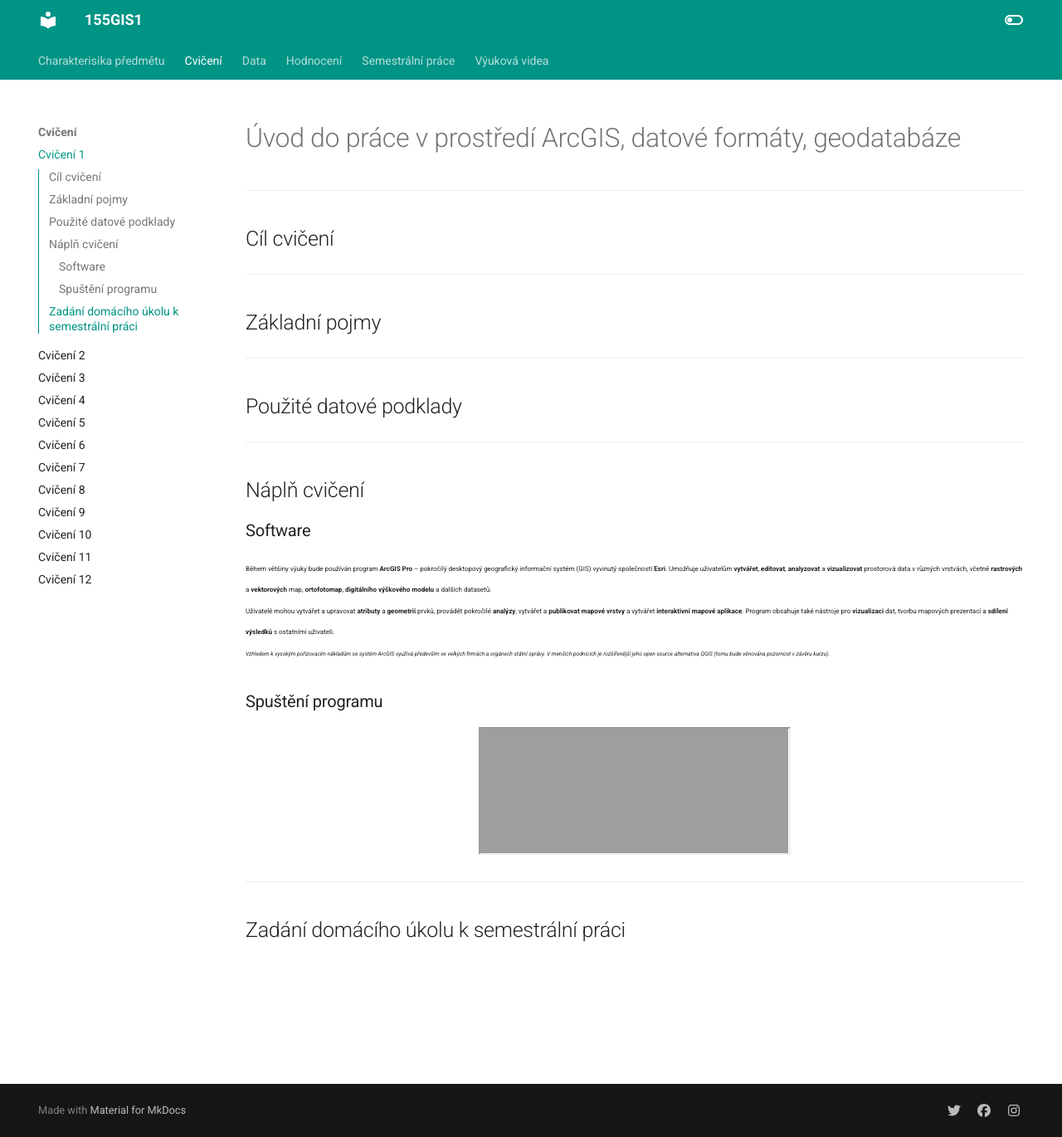
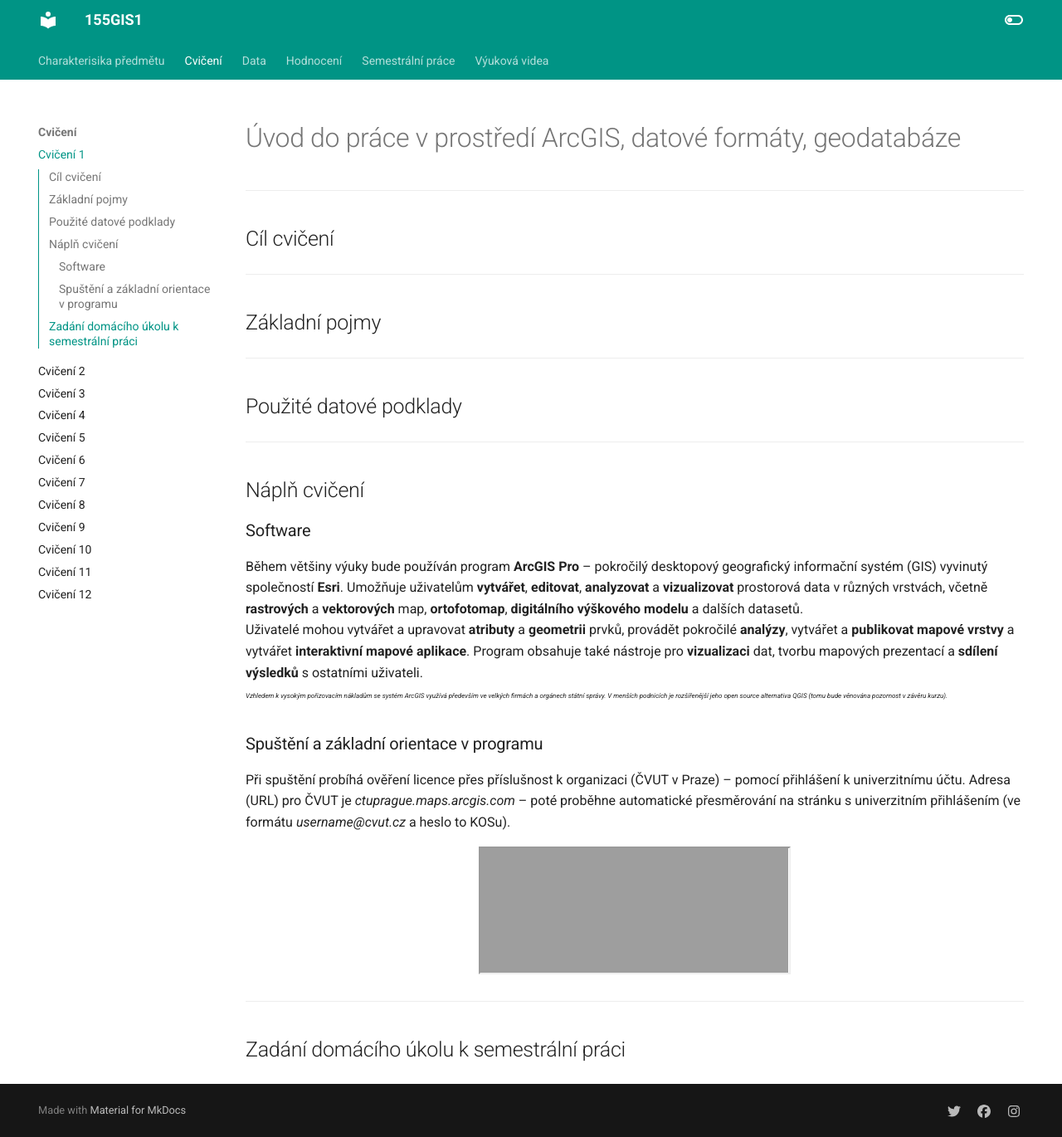
Before and after one commit to k155gis0/gis1, an MkDocs documentation site: the page built from docs/cviceni/cviceni1.md, in a window 1280 px wide and 1370 px high. Shown: the whole window at 83% size. Built offline with MkDocs 1.6.1 and Material for MkDocs 9.7.7, drawn with Linux system fonts in a browser that asks for light colours; grey boxes are pictures that could not be loaded.

Commit message:
Update cviceni1.md

```diff
--- a/docs/cviceni/cviceni1.md
+++ b/docs/cviceni/cviceni1.md
@@ -19,15 +19,18 @@
 
 ## Náplň cvičení
 ### Software
-<span style="font-size: 50%;">Během většiny výuky bude používán program **ArcGIS Pro** – pokročilý desktopový geografický informační systém (GIS) vyvinutý společností **Esri**. Umožňuje uživatelům **vytvářet**, **editovat**, **analyzovat** a **vizualizovat** prostorová data v různých vrstvách, včetně **rastrových** a **vektorových** map, **ortofotomap**, **digitálního výškového modelu** a dalších datasetů.
+Během většiny výuky bude používán program **ArcGIS Pro** – pokročilý desktopový geografický informační systém (GIS) vyvinutý společností **Esri**. Umožňuje uživatelům **vytvářet**, **editovat**, **analyzovat** a **vizualizovat** prostorová data v různých vrstvách, včetně **rastrových** a **vektorových** map, **ortofotomap**, **digitálního výškového modelu** a dalších datasetů.
 Uživatelé mohou vytvářet a upravovat **atributy** a **geometrii** prvků, provádět pokročilé **analýzy**, vytvářet a **publikovat mapové vrstvy** a vytvářet **interaktivní mapové aplikace**. Program obsahuje také nástroje pro **vizualizaci** dat, tvorbu mapových prezentací a **sdílení výsledků** s ostatními uživateli.
-<span style="font-size: smaller;">*Vzhledem k vysokým pořizovacím nákladům se systém ArcGIS využívá především ve velkých firmách a orgánech státní správy. V menších podnicích je rozšířenější jeho open source alternativa QGIS (tomu bude věnována pozornost v závěru kurzu).*</span>
+<span style="font-size: 50%;">*Vzhledem k vysokým pořizovacím nákladům se systém ArcGIS využívá především ve velkých firmách a orgánech státní správy. V menších podnicích je rozšířenější jeho open source alternativa QGIS (tomu bude věnována pozornost v závěru kurzu).*</span>
 
-### Spuštění programu
+### Spuštění a základní orientace v programu
+Při spuštění probíhá ověření licence přes příslušnost k organizaci (ČVUT v Praze) – pomocí přihlášení k univerzitnímu účtu. Adresa (URL) pro ČVUT je *ctuprague.maps.arcgis.com* – poté proběhne automatické přesměrování na stránku s univerzitním přihlášením (ve formátu *username@cvut.cz* a heslo to KOSu).
 <div style="text-align: center;">
 <iframe width="40%" src="https://www.youtube.com/watch?v=8nDVpVmxM-0" allowfullscreen></iframe>
 </div>
 
+
+
 ---
 
 ## Zadání domácího úkolu k semestrální práci
```
